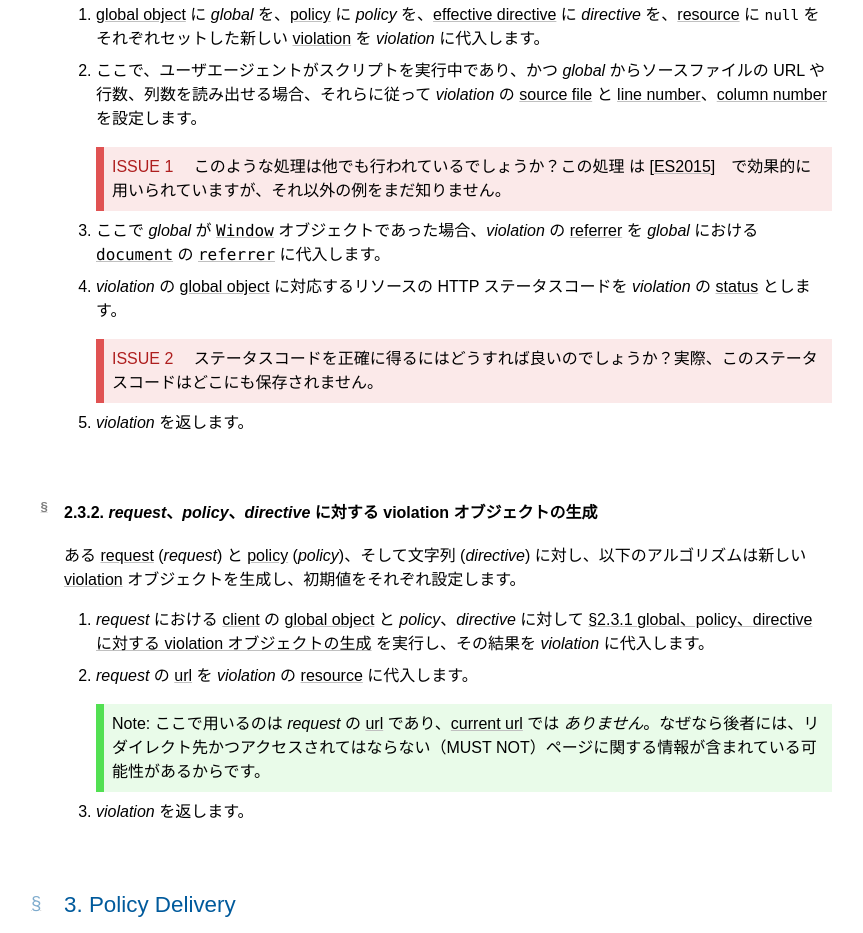
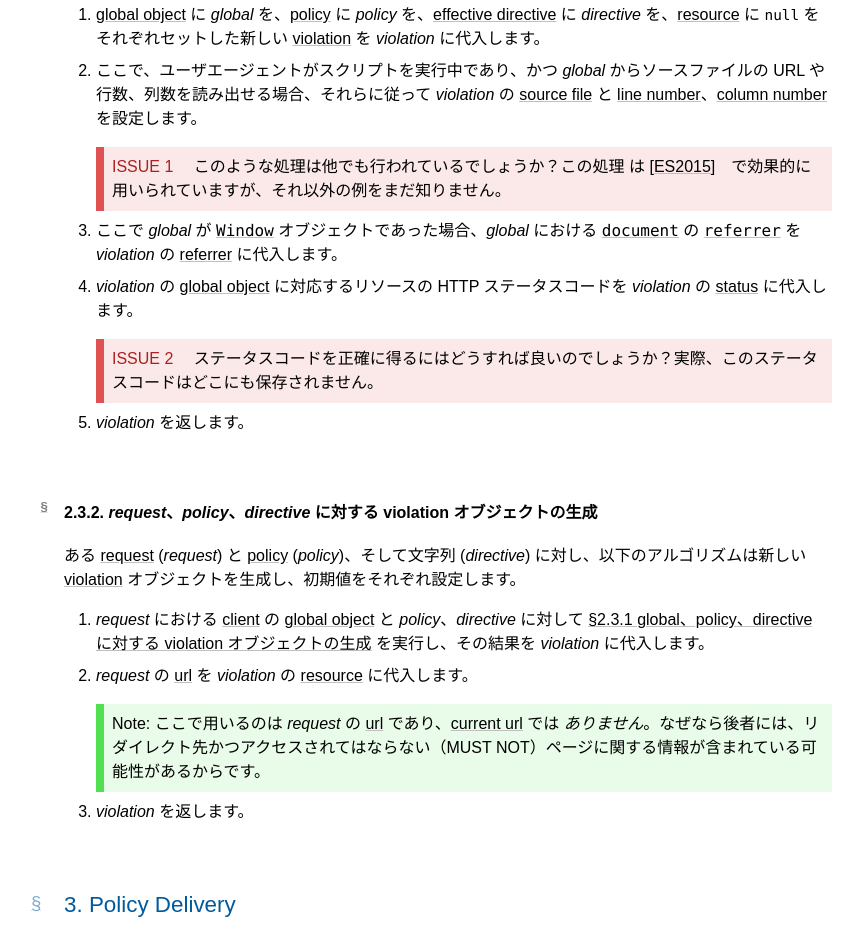
Before and after one commit to hashedhyphen/webappsec-specjp, a website: page csp/index.html in a window 1280 px wide. Shown: the part 11067-12000 px from the top of the page, without its empty margins (203-1066 px from the left). Drawn offline with Linux system fonts and the light colour scheme.

Commit message:
CSP3: Fix words
"set A to B" means A <- B

```diff
--- a/csp/index.html
+++ b/csp/index.html
@@ -1471,9 +1471,9 @@
       <p>ここで、ユーザエージェントがスクリプトを実行中であり、かつ <var>global</var> からソースファイルの URL や行数、列数を読み出せる場合、それらに従って <var>violation</var> の <a data-link-type="dfn" href="#violation-source-file">source file</a> と <a data-link-type="dfn" href="#violation-line-number">line number</a>、<a data-link-type="dfn" href="#violation-column-number">column number</a> を設定します。</p>
       <p class="issue" id="issue-0e2d0de4"><a class="self-link" href="#issue-0e2d0de4"></a> このような処理は他でも行われているでしょうか？この処理 は <a data-link-type="biblio" href="#biblio-es2015">[ES2015]</a>　で効果的に用いられていますが、それ以外の例をまだ知りません。</p>
      <li data-md="">
-      <p>ここで <var>global</var> が <code class="idl"><a data-link-type="idl" href="http://www.w3.org/TR/html5/browsers.html#dom-window">Window</a></code> オブジェクトであった場合、<var>violation</var> の <a data-link-type="dfn" href="#violation-referrer">referrer</a> を <var>global</var> における <code class="idl"><a data-link-type="idl" href="http://www.w3.org/TR/html5/browsers.html#dom-document-2">document</a></code> の <code class="idl"><a data-link-type="idl" href="http://www.w3.org/TR/html5/dom.html#dom-document-referrer">referrer</a></code> に代入します。</p>
-     <li data-md="">
-      <p><var>violation</var> の <a data-link-type="dfn" href="#violation-global-object">global object</a> に対応するリソースの HTTP ステータスコードを <var>violation</var> の <a data-link-type="dfn" href="#violation-status">status</a> とします。</p>
+      <p>ここで <var>global</var> が <code class="idl"><a data-link-type="idl" href="http://www.w3.org/TR/html5/browsers.html#dom-window">Window</a></code> オブジェクトであった場合、<var>global</var> における <code class="idl"><a data-link-type="idl" href="http://www.w3.org/TR/html5/browsers.html#dom-document-2">document</a></code> の <code class="idl"><a data-link-type="idl" href="http://www.w3.org/TR/html5/dom.html#dom-document-referrer">referrer</a></code> を <var>violation</var> の <a data-link-type="dfn" href="#violation-referrer">referrer</a> に代入します。</p>
+     <li data-md="">
+      <p><var>violation</var> の <a data-link-type="dfn" href="#violation-global-object">global object</a> に対応するリソースの HTTP ステータスコードを <var>violation</var> の <a data-link-type="dfn" href="#violation-status">status</a> に代入します。</p>
       <p class="issue" id="issue-6510dc05"><a class="self-link" href="#issue-6510dc05"></a> ステータスコードを正確に得るにはどうすれば良いのでしょうか？実際、このステータスコードはどこにも保存されません。</p>
      <li data-md="">
       <p><var>violation</var> を返します。</p>
```
Also changed, not shown: 1 other file.
